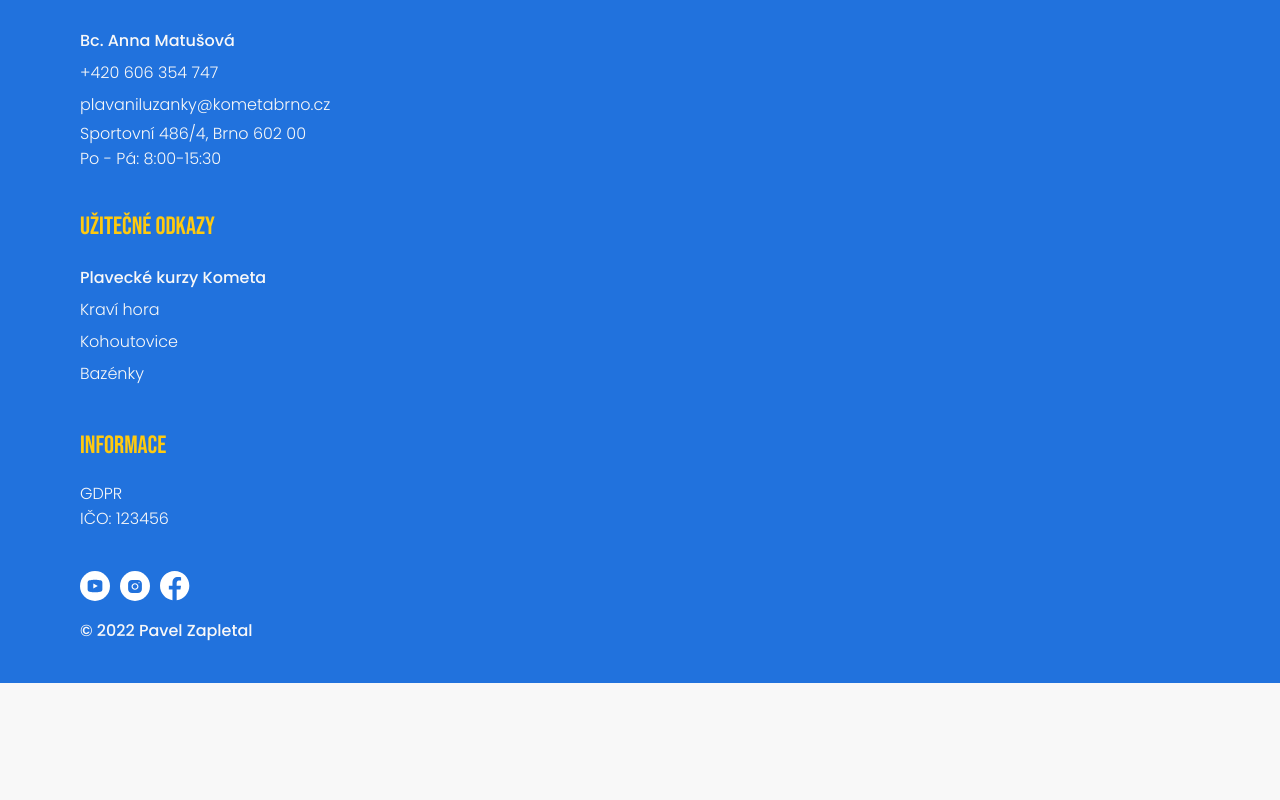
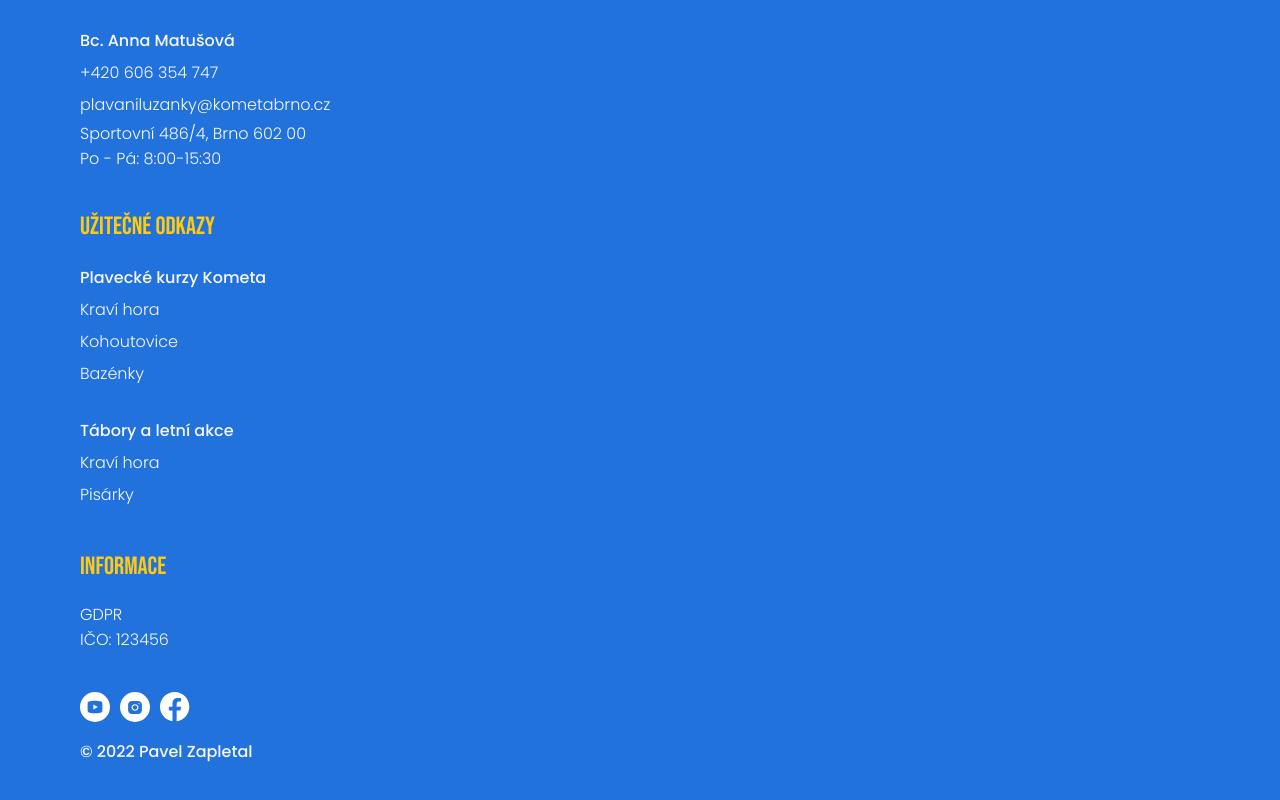
Before and after one commit to Kapaak/kometa-plavani, a Next.js app: page /prihlasky in a window 1280 px wide. Shown: the part 2037-2837 px from the top of the page. Before the commit the page ends 2720 px from the top, so only its background shows below. Built offline with nearby package versions, Linux system fonts and the light colour scheme.

Commit message:
feat: new data in footer

```diff
--- a/components/Footer/data.ts
+++ b/components/Footer/data.ts
@@ -48,6 +48,24 @@
         type: "link",
         href: "https://kometaplavani.cz/plavani-bazenky/bazenky/",
       },
+      {
+        output: "",
+        type: "blank",
+      },
+      {
+        output: "Tábory a letní akce",
+        type: "bold",
+      },
+      {
+        output: "Kraví hora",
+        type: "link",
+        href: "https://kometaplavani.cz/primestsky-tabor-kravi-hora/",
+      },
+      {
+        output: "Pisárky",
+        type: "link",
+        href: "https://kometaplavani.cz/otevrena-zahrada/",
+      },
     ],
   },
   {
--- a/components/utils/ContentRenderer.tsx
+++ b/components/utils/ContentRenderer.tsx
@@ -56,6 +56,9 @@
             content.push(<TextElement key={i}>{a.output}</TextElement>)
           );
 
+        case "blank":
+          return content.push(<br key={i} />);
+
         default:
           return;
       }
```
